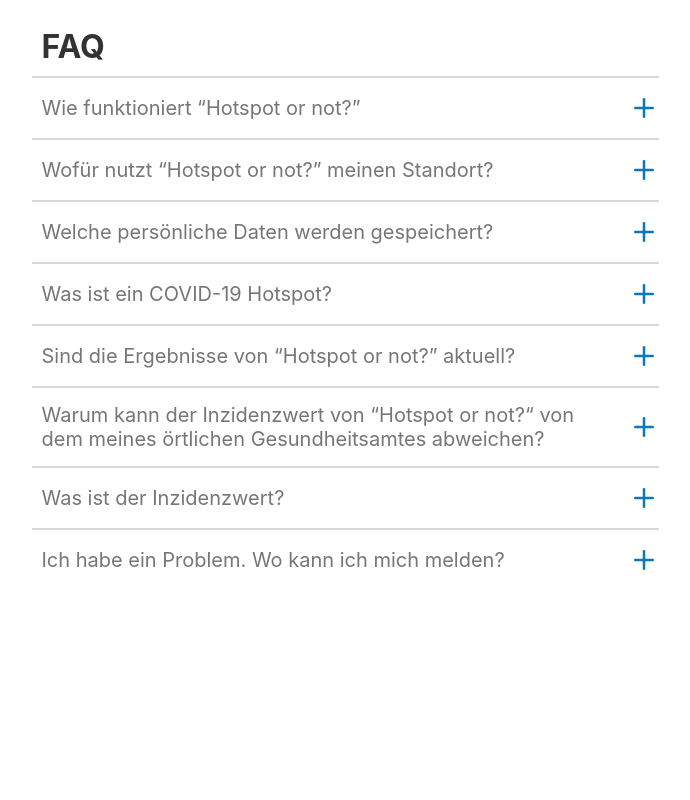
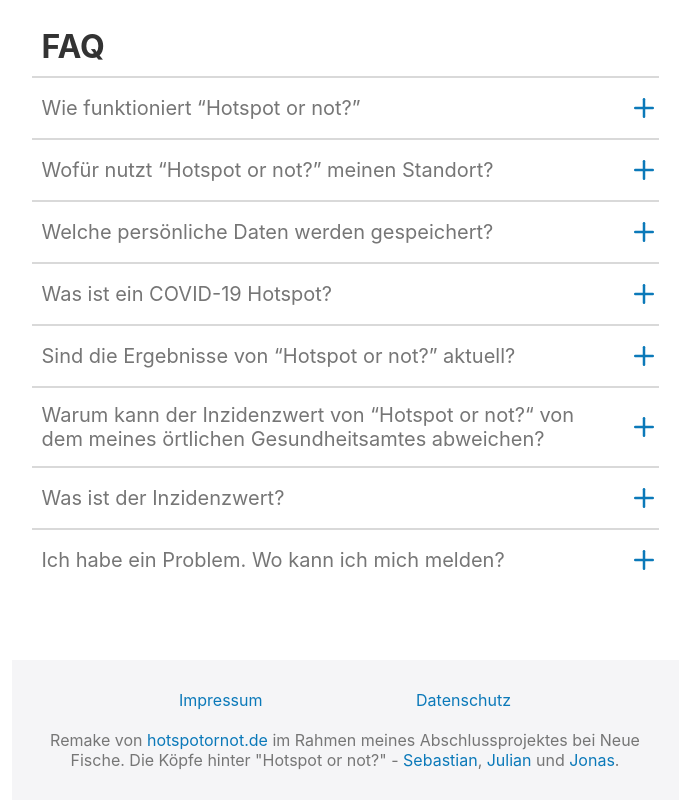
Before and after one commit to JulianBlohm/capstone-project, a React (Create React App) app: page / in a window 1280 px wide. Shown: the part 558-1358 px from the top of the page, without its empty margins (295-985 px from the left). Before the commit the page ends 1218 px from the top, so only its background shows below. Built offline with nearby package versions, Linux system fonts and the light colour scheme.

Commit message:
Create footer component and add to main page

```diff
--- a/src/MainPage.js
+++ b/src/MainPage.js
@@ -3,6 +3,7 @@
 import Form from './components/Form'
 import FAQ from './components/FAQ'
 import Button from './components/Button'
+import Footer from './components/Footer'
 import { VirusRedIcon } from './lib/Icons'
 import { GpsIcon } from './lib/Icons'
 import scrollUp from './lib/scrollUp'
@@ -55,6 +56,7 @@
             </Search>
 
             <FAQ data={data} />
+            <Footer/>
         </MainPageGrid>
     )
 }
--- /dev/null
+++ b/src/components/Footer.js
@@ -0,0 +1,68 @@
+import { Link } from 'react-router-dom'
+import styled from 'styled-components'
+
+function Footer() {
+    return (
+        <FooterBar>
+            <Navigation>
+                <NavLink>Impressum</NavLink>
+                <NavLink>Datenschutz</NavLink>
+            </Navigation>
+
+            <About>
+                Remake von{' '}
+                <Domain href="https://hotspotornot.de" target="_blank">
+                    hotspotornot.de
+                </Domain>{' '}
+                im Rahmen meines Abschlussprojektes bei Neue Fische. Die Köpfe
+                hinter "Hotspot or not?" -{' '}
+                <Domain href="https://seb.astian.eu/" target="_blank">
+                    Sebastian
+                </Domain>
+                ,{' '}
+                <Domain href="https://julianblohm.vercel.app/" target="_blank">
+                    Julian
+                </Domain>
+                {' '}und{' '}
+                <Domain href="https://jonas.re/" target="_blank">
+                    Jonas
+                </Domain>
+                .
+            </About>
+        </FooterBar>
+    )
+}
+
+const FooterBar = styled.footer`
+    background: var(--silver);
+    font-size: 1rem;
+    display: flex;
+    justify-content: center;
+    flex-wrap: wrap;
+    padding: 30px;
+`
+
+const Navigation = styled.nav`
+    display: flex;
+    justify-content: space-around;
+    width: 80%;
+`
+
+const About = styled.p`
+    width: 100%;
+    margin-top: 20px;
+    color: var(--gray);
+    text-align: center;
+`
+
+const NavLink = styled(Link)`
+    text-decoration: none;
+    color: var(--blue);
+`
+
+const Domain = styled.a`
+    text-decoration: none;
+    color: var(--blue);
+`
+
+export default Footer
```
